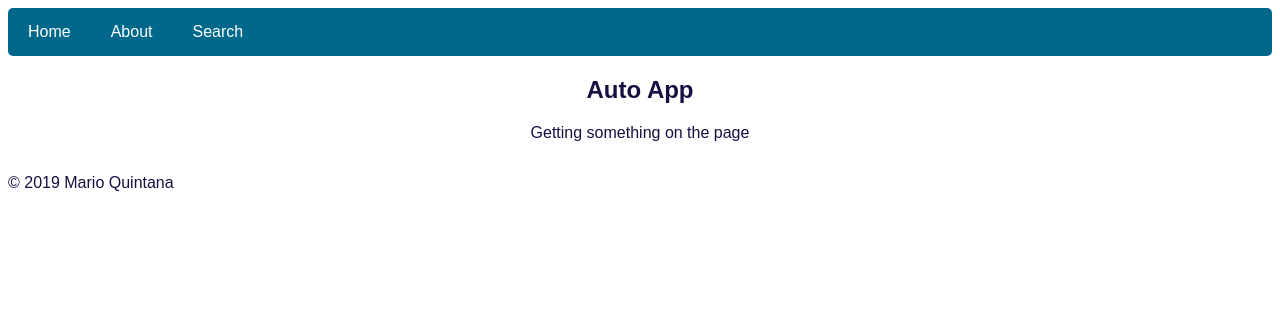
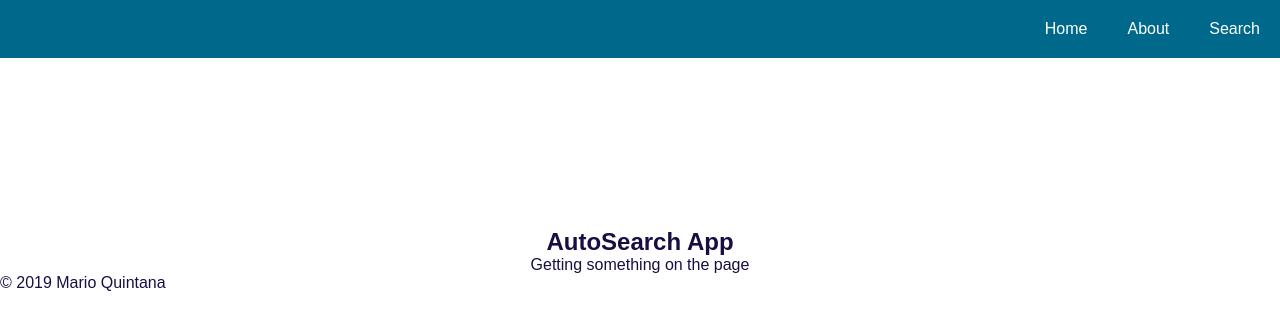
Before and after one commit to Quintam26/Auto-App, a React app: page / in a window 1280 px wide. Built offline with nearby package versions, Linux system fonts and the light colour scheme; some packages are replaced by stand-ins of ours.

Commit message:
More CSS

```diff
--- /dev/null
+++ b/src/components/about/About.css
@@ -0,0 +1,6 @@
+.about-container {
+  display: flex;
+  justify-content: center;
+  text-align: center;
+  padding-top: 170px;
+}
--- a/src/components/about/About.js
+++ b/src/components/about/About.js
@@ -1,11 +1,17 @@
 import React, { Component } from 'react';
+import styles from './About.css';
 
 class About extends Component {
 
   render() {
     return (
-      <div>
-        <h2>About</h2>
+      <div className={styles.about}>
+        <div className="about-container">
+          <div className="about-content">
+            <h2>About</h2>
+            <p>If you only read the books that everyone else is reading, you can only think what everyone else is thinking.</p>
+          </div>
+        </div>
       </div>
     );
   }
--- /dev/null
+++ b/src/components/cars/Results.css
@@ -0,0 +1,6 @@
+.results-container {
+  display: flex;
+  justify-content: center;
+  text-align: center;
+  padding-top: 170px;
+}
--- a/src/components/cars/Results.js
+++ b/src/components/cars/Results.js
@@ -1,4 +1,6 @@
 import React, { Component, Fragment } from 'react';
+import { Route } from 'react-router-dom';
+import Search from '../search/Search';
 import PropTypes from 'prop-types';
 import qs from 'query-string';
 import Cars from './Cars';
@@ -108,9 +110,12 @@ class Results extends Component {
         <div>
           {cars
             ? <Cars cars={cars}/>
-            : <p>Please enter your search</p>
+            : <h2>Please enter your search</h2>
           }
         </div>
+        <section className="search-container">
+          <Route component={Search}/>
+        </section>
       </section>
     );
   }
--- a/src/components/header/Header.css
+++ b/src/components/header/Header.css
@@ -1,13 +1,27 @@
-.topnav  {
-  list-style: none;
+* {
   margin: 0;
   padding: 0;
-  border-radius: 5px;
+  box-sizing: border-box;
+}
+
+.header-container {
+  margin: auto;
+  max-width: 1600px;
+  overflow: auto;
+}
+
+.topnav {
+  list-style: none;
   background: #00688B;
   overflow: auto;
 }
 
-.topnav li {
+.topnav ul {
+  list-style: none;
+  float: right;
+}
+
+.topnav ul li {
   float: left;
 }
 
@@ -15,11 +29,11 @@
   display: block;
   color: white;
   text-decoration: none;
-  padding: 15px 20px;
-
+  padding: 20px;
+  text-align: center;
 }
 
-.topnav a:hover {
+.topnav ul li a:hover {
   color: #f4f4f4;
   background-color: rgb(0, 83, 110);
 }
--- a/src/components/header/Header.js
+++ b/src/components/header/Header.js
@@ -7,8 +7,9 @@ class Header extends Component {
   render() {
     return (
       <div className={styles.header}>
-        <nav>
-          <ul className="topnav">
+        <nav className="topnav">
+          <div className="header-container">
+            <ul>
               <li>
                 <Link to="/">Home</Link>
               </li>
@@ -19,6 +20,7 @@ class Header extends Component {
                 <Link to="/search">Search</Link>
               </li>
             </ul>
+          </div>
         </nav>
       </div>
     );
--- /dev/null
+++ b/src/components/home/Home.css
@@ -0,0 +1,6 @@
+.home-container {
+  display: flex;
+  justify-content: center;
+  text-align: center;
+  padding-top: 170px;
+}
--- a/src/components/home/Home.js
+++ b/src/components/home/Home.js
@@ -1,12 +1,18 @@
 import React, { Component } from 'react';
+import styles from './Home.css';
 
 class Home extends Component {
 
   render() {
+
     return (
-      <div>
-        <h2>Auto App</h2>
-        <p>Getting something on the page</p>
+      <div className={styles.home}>
+        <div className="home-container">
+          <div className="home-content">
+            <h2>AutoSearch App</h2>
+            <p>Getting something on the page</p>
+          </div>
+        </div>
       </div>
     );
   }
--- a/src/components/search/Search.js
+++ b/src/components/search/Search.js
@@ -42,7 +42,7 @@ class Search extends Component {
     return (
       <form className="search-form" onSubmit={event => this.handleSubmit(event)}>
         <label>
-          Search for:&nbsp;
+          {/* Search for:&nbsp; */}
           <input name="name" value={search} onChange={this.handleChangeSearch}/>
         </label>
         <button>Search</button>
--- a/src/styles/main.css
+++ b/src/styles/main.css
@@ -5,12 +5,6 @@ body {
 .search-form {
   display: flex;
   justify-content: flex-end;
-}
-
-main {
-  display: flex;
-  justify-content: center;
-  text-align: center;
 }
 
 button{
```
Also changed, not shown: src/components/search/Search.css (added). Lines whose indentation alone changed are shown as unchanged.
